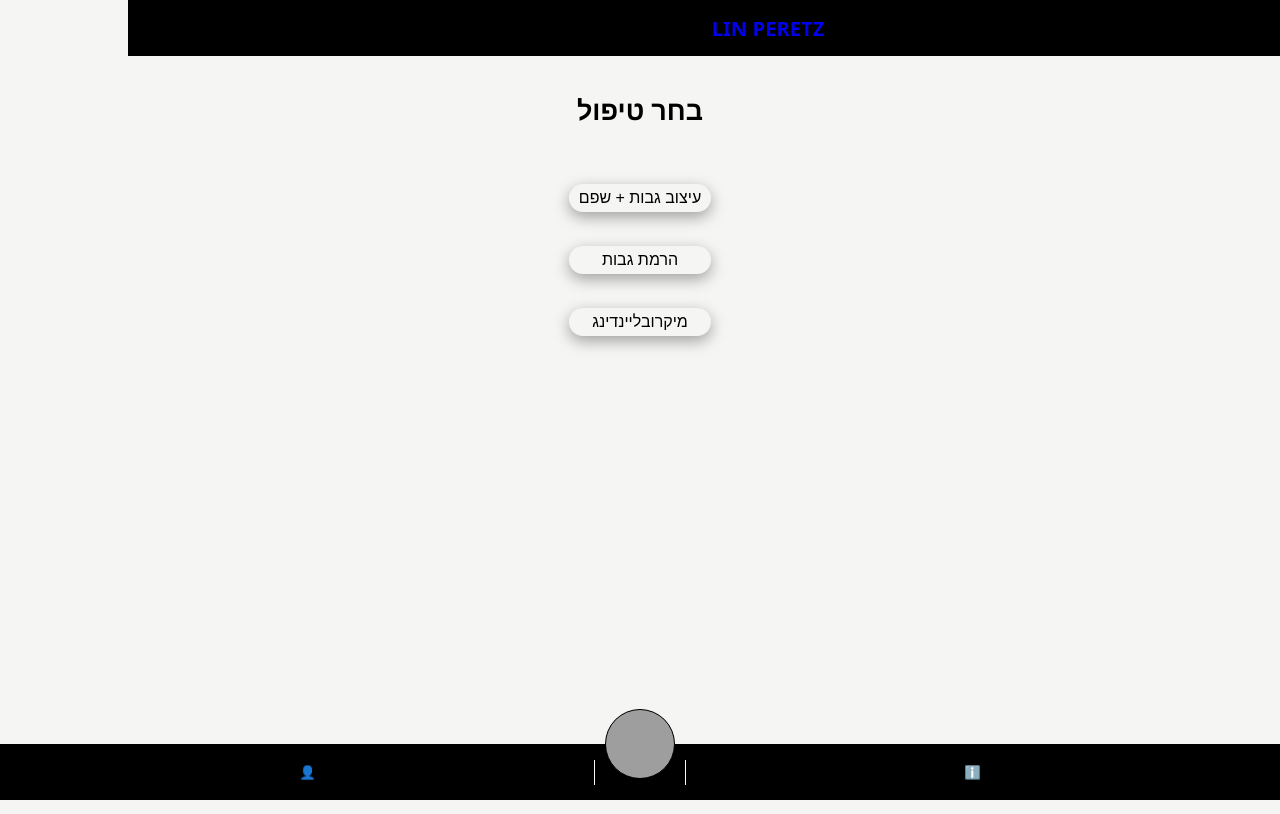
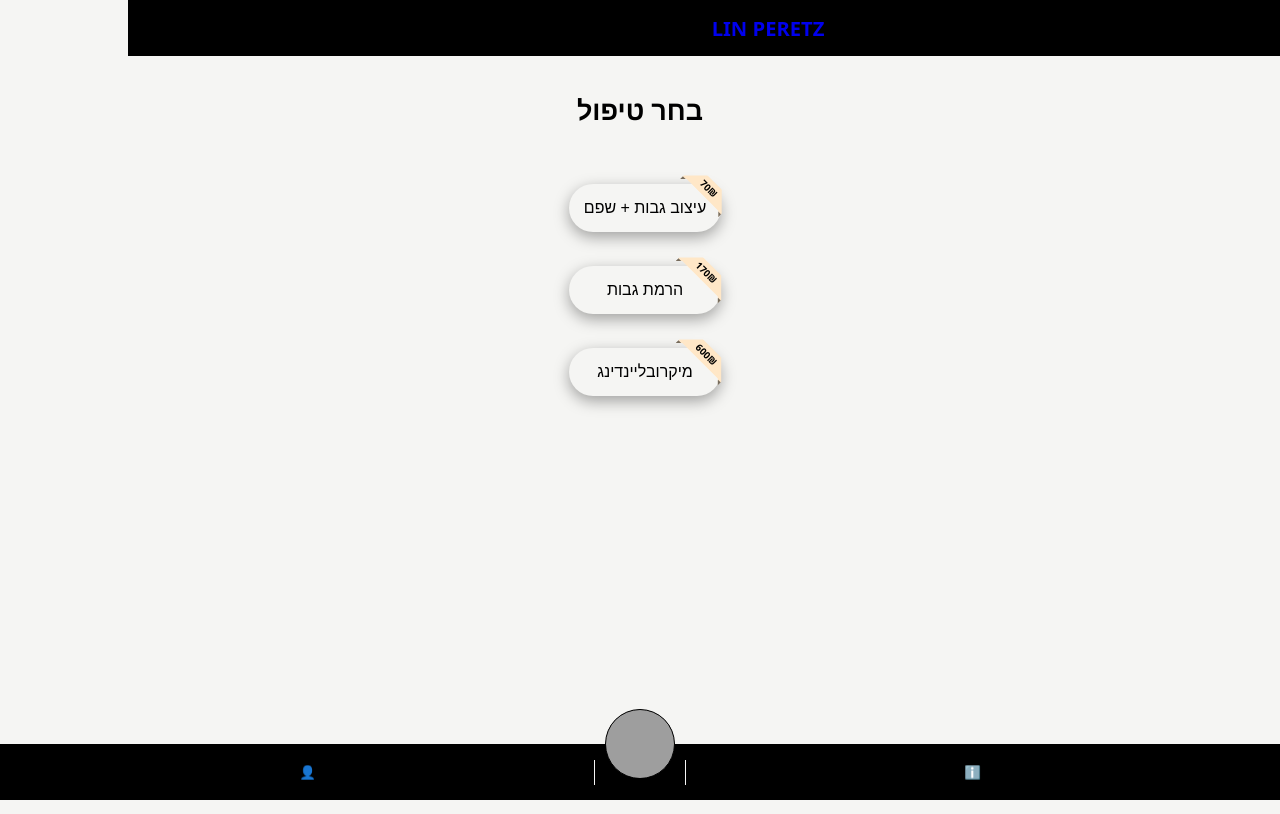
Before and after one commit to AvivBuzaglo/Lin-proj, a React (Vite) app in the folder frontend-react/: page /appointment in a window 1280 px wide. Built offline with nearby package versions, Linux system fonts and the light colour scheme; no server answers; grey boxes are pictures that could not be loaded.

Commit message:
Add price ribbon to ChooseCare

```diff
--- a/frontend-react/src/assets/styles/cmps/ChooseCare.scss
+++ b/frontend-react/src/assets/styles/cmps/ChooseCare.scss
@@ -18,7 +18,43 @@
     white-space: nowrap;
 
 }
+// .price {
+//     position: absolute;
+//     top: -1rem;
+//     right: 0;
 
+//     font-size: 1rem;
+//     font-weight: normal;
+
+//     overflow: hidden;
+// }
+
+/* HTML: <div class="ribbon">Your text content</div> */
+.price {
+  font-size: 0.6rem;
+  font-weight: bold;
+  color: black;
+}
+.price {
+  --f: .5em; /* control the folded part */
+
+  position: absolute;
+  top: 0;
+  right: -2px;
+  line-height: 1.8;
+  padding-inline: 1lh;
+  padding-bottom: var(--f);
+  border-image: conic-gradient(#0008 0 0) 51%/var(--f);
+  clip-path: polygon(
+    100% calc(100% - var(--f)),100% 100%,calc(100% - var(--f)) calc(100% - var(--f)),var(--f) calc(100% - var(--f)), 0 100%,0 calc(100% - var(--f)),999px calc(100% - var(--f) - 999px),calc(100% - 999px) calc(100% - var(--f) - 999px));
+  transform: translate(calc((1 - cos(45deg))*100%), -100%) rotate(45deg);
+  transform-origin: 0% 100%;
+  background-color: rgb(255, 231, 199); /* the main color  */
+}
+
+.care-btn-price {
+    position: relative;
+}
 .care-btn {
     background-color: #f5f5f3;
     color: black;
@@ -26,5 +62,6 @@
     border: none;
     border-radius: 999px;
     box-shadow: rgba(0, 0, 0, 0.35) 0px 5px 15px;
-
+    height: 3rem;
+    width: 100%;
 }
--- a/frontend-react/src/cmps/ChooseCare.jsx
+++ b/frontend-react/src/cmps/ChooseCare.jsx
@@ -26,9 +26,18 @@ export function ChooseCare({ order, setOrder, careHandler}) {
             <h2> בחר טיפול</h2>
 
             <div className="choose-btns">
-                <button className="care-btn" onClick={() => handleCareClicked('shaping')}>עיצוב גבות + שפם</button>
-                <button className="care-btn" onClick={() => handleCareClicked('lift')}>הרמת גבות</button>
-                <button className="care-btn" onClick={() => handleCareClicked('micro')}>מיקרובליינדינג</button>
+                <div className="care-btn-price">
+                    <span className="price">70₪</span>
+                    <button className="care-btn" onClick={() => handleCareClicked('shaping')}>עיצוב גבות + שפם</button>
+                </div>
+                <div className="care-btn-price">
+                    <span className="price">170₪</span>
+                    <button className="care-btn" onClick={() => handleCareClicked('lift')}>הרמת גבות</button>
+                </div>
+                <div className="care-btn-price">
+                    <span className="price">600₪</span>
+                    <button className="care-btn" onClick={() => handleCareClicked('micro')}>מיקרובליינדינג</button>
+                </div>
             </div>
         </section>
 
```
